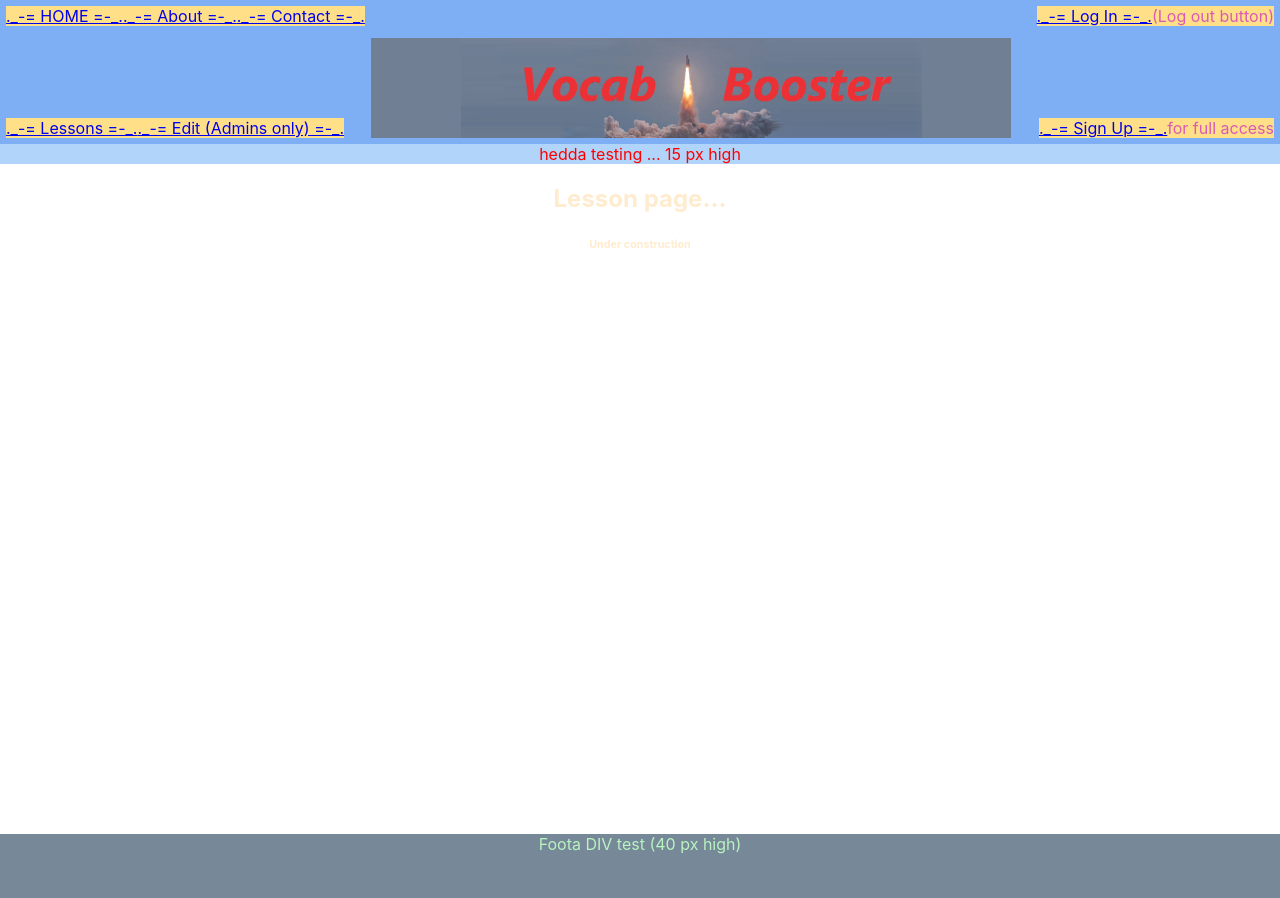
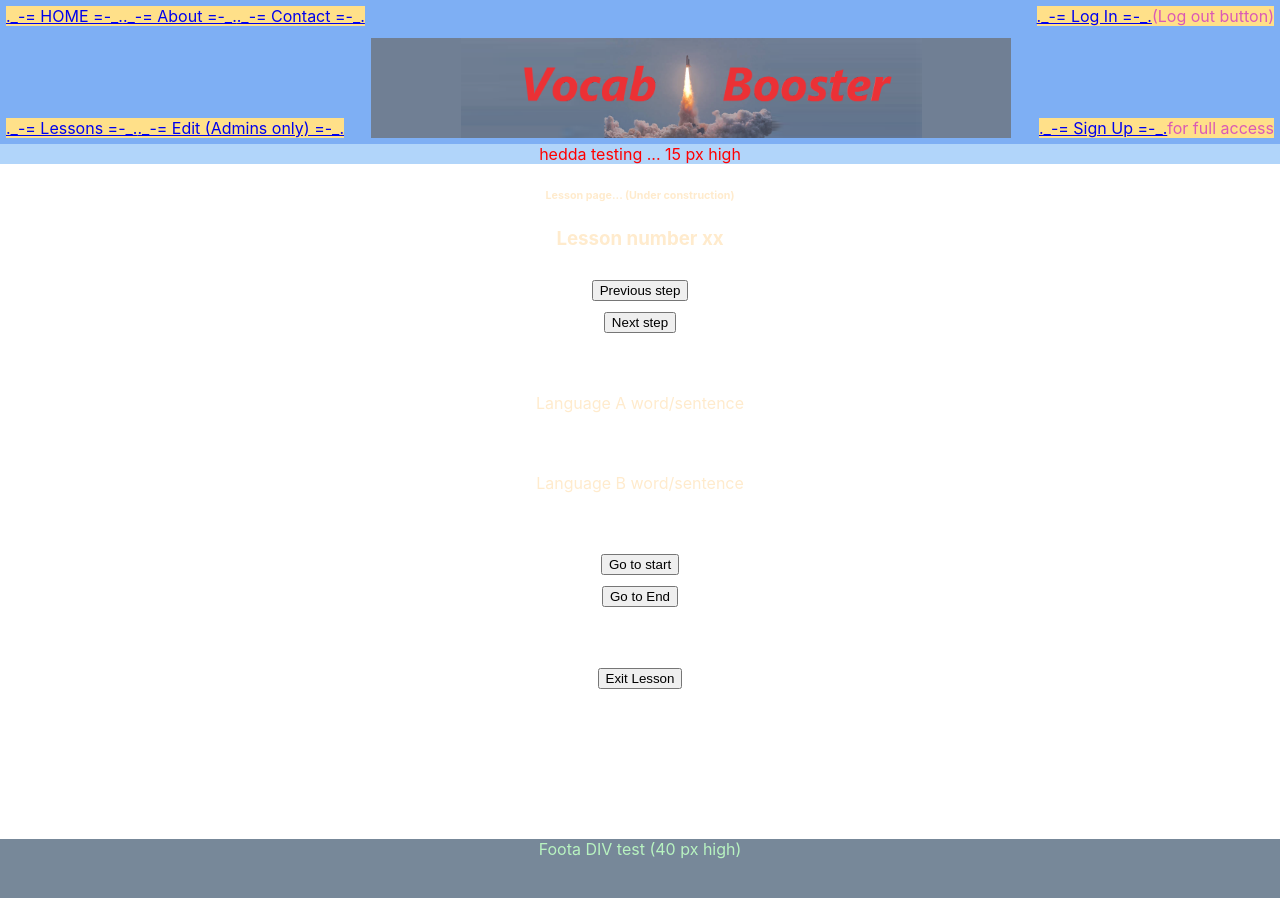
Before and after one commit to sneaky-00-ninja/vocab-boost, a React (Create React App) app: page /lesson in a window 1280 px wide. Shown: the top 898 px of the page. Built offline with nearby package versions, Linux system fonts and the light colour scheme.

Commit message:
Tweaked a couple of page layouts and added a few buttons and spaces for text

```diff
--- a/src/components/pages/home.js
+++ b/src/components/pages/home.js
@@ -8,7 +8,8 @@ export default class Home extends Component {
                     <h1> Home page </h1>
                     <h3> Under construction </h3>
                 </div>
-                <div className='spacer60 '/>
+                <div className='spacer10 '/>
+                <h2>                    Image carousel to go here.                </h2>
             </div>
 
         );
--- a/src/components/pages/lesson.js
+++ b/src/components/pages/lesson.js
@@ -8,10 +8,55 @@ export default class Lesson extends Component {
 
 
                 <div>
-                    <h2> Lesson page...  </h2>
-                    <h6> Under construction </h6>
+                    <h6> Lesson page... (Under construction) </h6>
+                    <h3> Lesson number   xx  </h3>
                 </div>
-                <div className='spacer60 '/>
+
+                <div className='spacer10'/>
+
+                <div className='step-buttons'>
+                    <div className='step-back'>
+                        <button>Previous step</button>
+                    </div>
+                    <div className='spacer10'/>
+                    <div className='step-forward'>
+                        <button>Next step</button>
+                    </div>
+                </div>
+
+                <div className='spacer60'/>
+
+                <div className='language-A' >
+                    <div className='language-A'>
+                    Language A word/sentence
+                    </div>
+                </div>
+
+                <div className='spacer60'/>
+
+                <div className='language-B'>
+                    <div className='show-language-B'>
+                        Language B word/sentence
+                    </div>
+                </div>
+
+                <div className='spacer60'/>
+
+                <div className='jump-buttons'>
+                    <div className='restart'>
+                        <button>Go to start</button>
+                    </div>
+                    <div className='spacer10'/>
+                    <div className='end'>
+                        <button>Go to End</button>
+                    </div>
+                <div className='spacer60'/>
+                    <div className='quit'>
+                        <button>Exit Lesson</button>
+                    </div>
+                </div>
+
+
 
 
 
```
